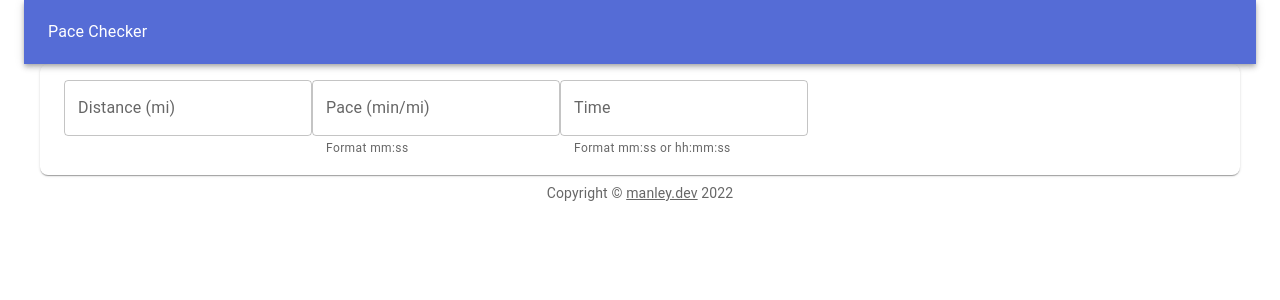
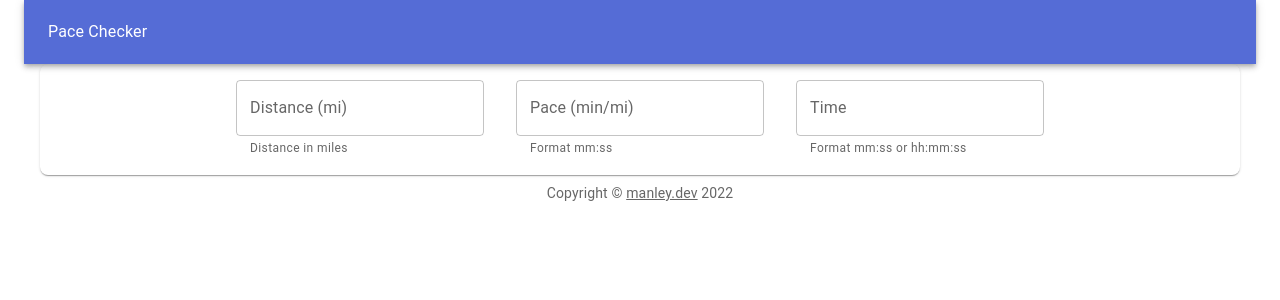
Before and after one commit to bmanley91/pace-tracker-site, a React (Create React App) app: page / in a window 1280 px wide. Shown: the top 300 px of the page. Built offline with nearby package versions, Linux system fonts and the light colour scheme.

Commit message:
Basic styles (#7)

```diff
--- a/src/component/calculator/Calculator.js
+++ b/src/component/calculator/Calculator.js
@@ -45,16 +45,24 @@ const Calculator = () => {
     }, [distance, pace, time]);
 
     return (
-        <Box component="form">
+        <Box
+            component="form"
+            alignItems="center"
+            justifyContent="center"
+            display="flex"
+        >
             <TextField
+                sx={{ mx: 2 }}
                 label="Distance (mi)"
                 value={distance}
                 onChange={(event) => {
                     setDistance(event.target.value);
                 }}
                 onFocus={() => setFocus('distance')}
+                helperText="Distance in miles"
             />
             <TextField
+                sx={{ mx: 2 }}
                 label="Pace (min/mi)"
                 value={pace}
                 onChange={(event) => {
@@ -70,6 +78,7 @@ const Calculator = () => {
                 helperText="Format mm:ss"
             />
             <TextField
+                sx={{ mx: 2 }}
                 label="Time"
                 value={time}
                 onChange={(event) => {
```
